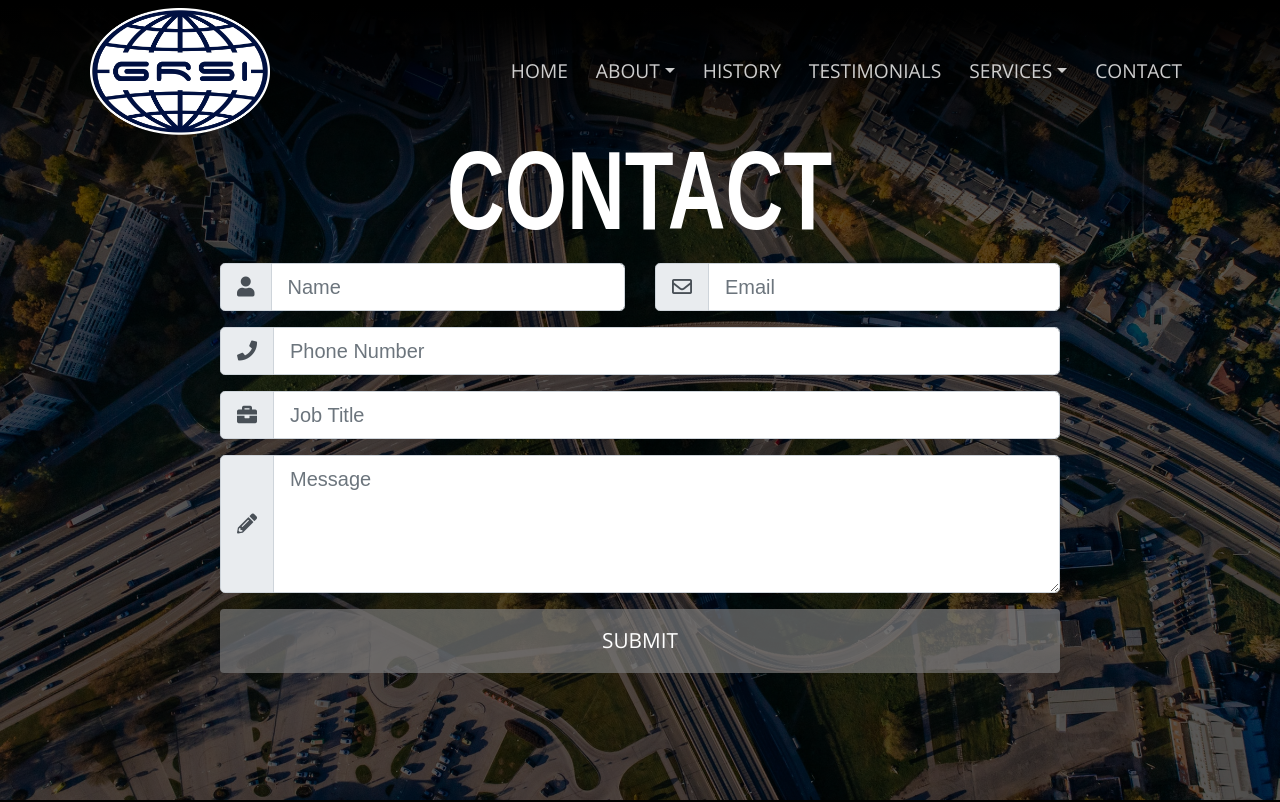
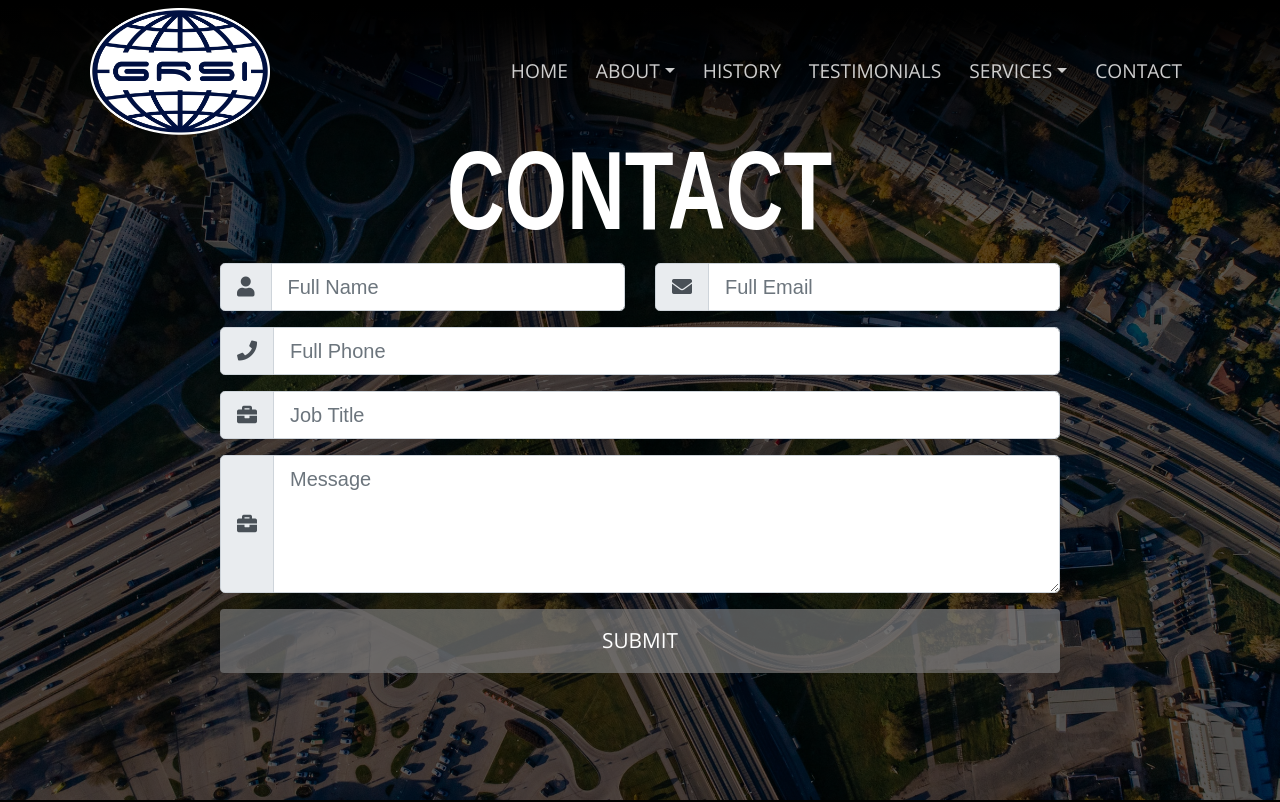
Before and after one commit to AlexanderDLe/GRSI, a React (Create React App) app in the folder client/: page /contact in a window 1280 px wide. Shown: the top 802 px of the page. Built offline with nearby package versions, Linux system fonts and the light colour scheme; a web font is replaced by a local one.

Commit message:
Refactor: Contact Input.

```diff
--- a/client/src/App.css
+++ b/client/src/App.css
@@ -277,7 +277,7 @@ nav {
 .service-card:hover {
   background: #f8faff;
   font-size: 5.2rem !important;
-  box-shadow: 0px 3px 25px 0px rgb(97, 184, 255);
+  box-shadow: 0px 3px 28px -8px black;
   transform: scale(1.05);
   transition: all 0.5s ease-in-out;
 }
--- a/client/src/components/Contact.js
+++ b/client/src/components/Contact.js
@@ -1,16 +1,8 @@
 import React, { Component } from 'react';
 import axios from 'axios';
-import {
-  Container,
-  Form,
-  FormGroup,
-  Input,
-  Button,
-  Row,
-  Col
-} from 'reactstrap';
-import classnames from 'classnames';
+import { Container, Form, Button, Row, Col } from 'reactstrap';
 import Spinner from './utility/Spinner';
+import FormInput from './utility/FormInput';
 
 export default class Contact extends Component {
   constructor(props) {
@@ -93,122 +85,57 @@ export default class Contact extends Component {
                 >
                   <Row>
                     <Col md="6">
-                      <FormGroup className="input-group input-group-lg mb-3">
-                        <div className="input-group-prepend">
-                          <span className="input-group-text">
-                            <i className="fas fa-user" />
-                          </span>
-                        </div>
-                        <Input
-                          type="text"
-                          name="name"
-                          className={classnames('form-control', {
-                            'is-invalid': errors.name
-                          })}
-                          placeholder="Name"
+                      <FormInput
+                        error={errors.name}
+                        name={'name'}
+                        inputIcon={'fas fa-user'}
+                        type={'text'}
+                        placeholder={'Full Name'}
                         value={this.state.name}
                         onChange={this.handleChange}
                       />
-                        {errors.name && (
-                          <div className="invalid-feedback lead">
-                            {errors.name}
-                          </div>
-                        )}
-                      </FormGroup>
                     </Col>
                     <Col md="6">
-                      <FormGroup className="input-group input-group-lg mb-3">
-                        <div className="input-group-prepend">
-                          <span className="input-group-text">
-                            <i className="far fa-envelope" />
-                          </span>
-                        </div>
-                        <Input
-                          type="text"
-                          name="email"
-                          className={classnames('form-control', {
-                            'is-invalid': errors.email
-                          })}
-                          placeholder="Email"
+                      <FormInput
+                        error={errors.email}
+                        name={'email'}
+                        inputIcon={'fas fa-envelope'}
+                        type={'text'}
+                        placeholder={'Full Email'}
                         value={this.state.email}
                         onChange={this.handleChange}
                       />
-                        {errors.email && (
-                          <div className="invalid-feedback lead">
-                            {errors.email}
-                          </div>
-                        )}
-                      </FormGroup>
                     </Col>
                   </Row>
-
-                  <FormGroup className="input-group input-group-lg mb-3">
-                    <div className="input-group-prepend">
-                      <span className="input-group-text">
-                        <i className="fas fa-phone" />
-                      </span>
-                    </div>
-                    <Input
-                      type="text"
-                      name="phone"
-                      className={classnames('form-control', {
-                        'is-invalid': errors.phone
-                      })}
-                      placeholder="Phone Number"
+                  <FormInput
+                    error={errors.phone}
+                    name={'phone'}
+                    inputIcon={'fas fa-phone'}
+                    type={'text'}
+                    placeholder={'Full Phone'}
                     value={this.state.phone}
                     onChange={this.handleChange}
                   />
-                    {errors.phone && (
-                      <div className="invalid-feedback lead">
-                        {errors.phone}
-                      </div>
-                    )}
-                  </FormGroup>
-
-                  <FormGroup className="input-group input-group-lg mb-3">
-                    <div className="input-group-prepend">
-                      <span className="input-group-text">
-                        <i className="fas fa-briefcase" />
-                      </span>
-                    </div>
-                    <Input
-                      type="text"
-                      name="job"
-                      className={classnames('form-control', {
-                        'is-invalid': errors.job
-                      })}
-                      placeholder="Job Title"
+                  <FormInput
+                    error={errors.job}
+                    name={'job'}
+                    inputIcon={'fas fa-briefcase'}
+                    type={'text'}
+                    placeholder={'Job Title'}
                     value={this.state.job}
                     onChange={this.handleChange}
                   />
-                    {errors.job && (
-                      <div className="invalid-feedback lead">{errors.job}</div>
-                    )}
-                  </FormGroup>
-
-                  <FormGroup className="input-group input-group-lg mb-3">
-                    <div className="input-group-prepend">
-                      <span className="input-group-text">
-                        <i className="fas fa-pencil-alt" />
-                      </span>
-                    </div>
-                    <Input
-                      type="textarea"
-                      name="message"
-                      className={classnames('form-control', {
-                        'is-invalid': errors.message
-                      })}
-                      placeholder="Message"
+                  <FormInput
+                    error={errors.message}
+                    name={'message'}
+                    inputIcon={'fas fa-briefcase'}
+                    type={'textarea'}
+                    placeholder={'Message'}
                     value={this.state.message}
                     onChange={this.handleChange}
-                      rows="4"
+                    rows={'4'}
                   />
-                    {errors.message && (
-                      <div className="invalid-feedback lead">
-                        {errors.message}
-                      </div>
-                    )}
-                  </FormGroup>
+
                   {success && (
                     <div className="lead pb-3 text-success ">{success}</div>
                   )}
```
Lines whose indentation alone changed are shown as unchanged.
